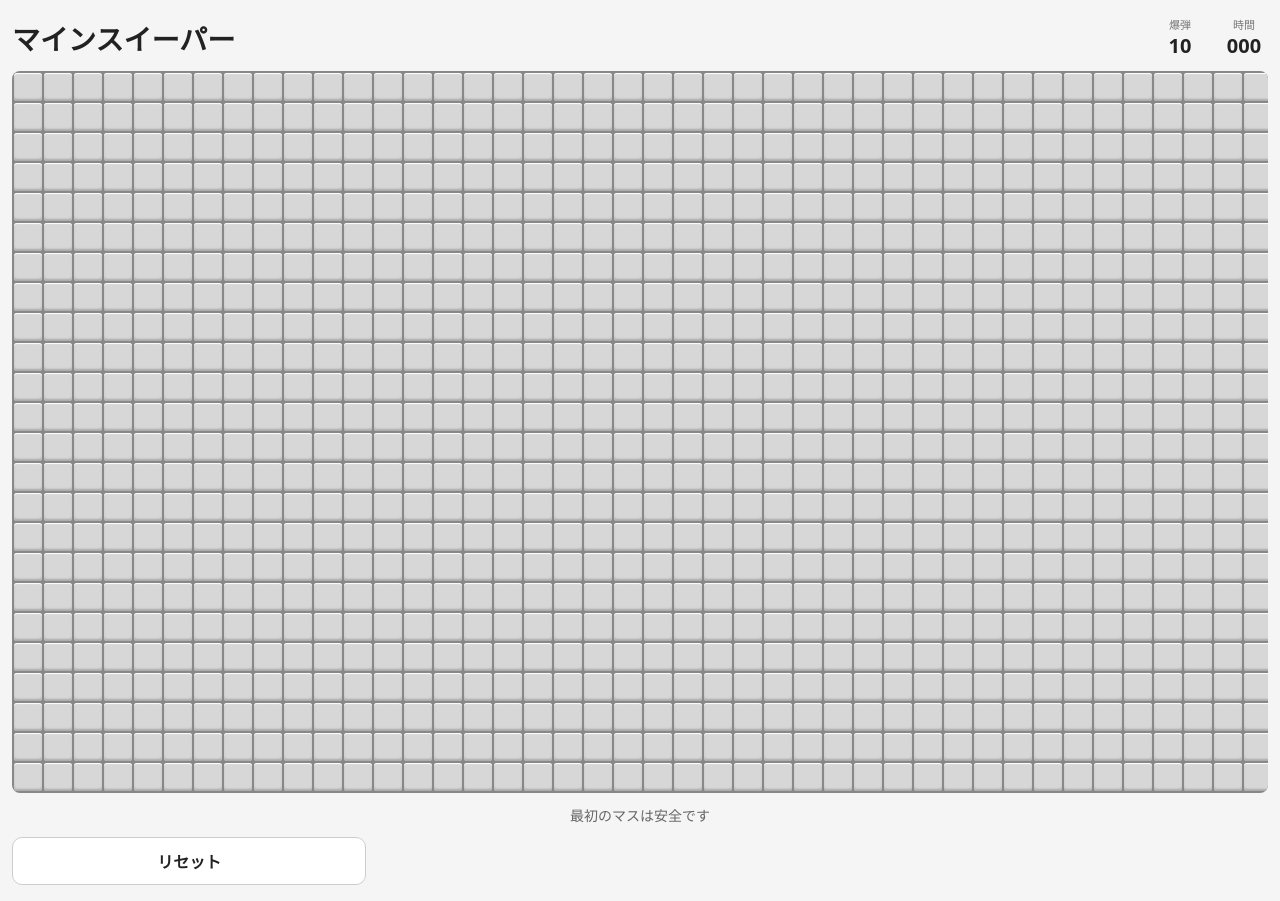
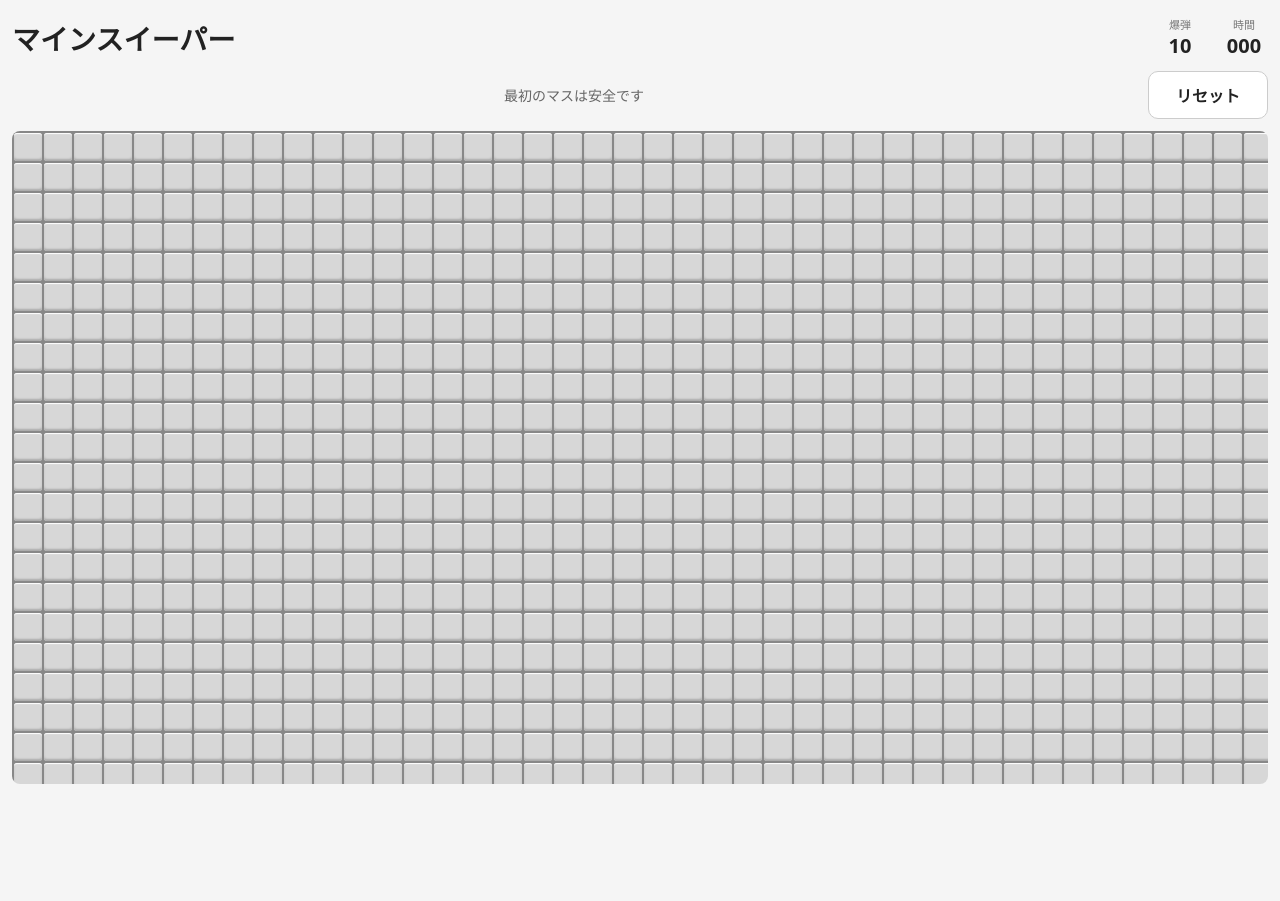
Before and after one commit to noimica/minesweeper-pwa, a React (Vite) app: page / in a window 1280 px wide. After the commit the page ends 800 px from the top, so only its background shows below. Built offline with nearby package versions, Linux system fonts and the light colour scheme.

Commit message:
盤面を画面サイズに

```diff
--- a/src/App.tsx
+++ b/src/App.tsx
@@ -98,6 +98,19 @@ function App() {
           </div>
         </header>
 
+        <div className="toolbar">
+          <div className="message" aria-live="polite">
+            {status === "playing" && firstMove && "最初のマスは安全です"}
+            {status === "playing" && !firstMove && "爆弾を避けてすべての安全なマスを開こう"}
+            {status === "cleared" && "クリアしました"}
+            {status === "gameover" && "ゲームオーバー"}
+          </div>
+
+          <div className="controls">
+            <button onClick={reset}>リセット</button>
+          </div>
+        </div>
+
         <div className="board-scroll">
           <div
             className={`board ${status !== "playing" ? "finished" : ""}`}
@@ -137,17 +150,6 @@ function App() {
             )}
           </div>
         </div>
-
-        <div className="message" aria-live="polite">
-          {status === "playing" && firstMove && "最初のマスは安全です"}
-          {status === "playing" && !firstMove && "爆弾を避けてすべての安全なマスを開こう"}
-          {status === "cleared" && "クリアしました"}
-          {status === "gameover" && "ゲームオーバー"}
-        </div>
-
-        <div className="controls">
-          <button onClick={reset}>リセット</button>
-        </div>
       </section>
     </main>
   );
--- a/src/styles.css
+++ b/src/styles.css
@@ -40,6 +40,10 @@ button {
 .game {
   width: 100%;
   max-width: 100%;
+  height: calc(100svh - 32px);
+  display: flex;
+  flex-direction: column;
+  gap: 12px;
 }
 
 .header {
@@ -47,7 +51,6 @@ button {
   justify-content: space-between;
   align-items: center;
   gap: 16px;
-  margin-bottom: 12px;
 }
 
 h1 {
@@ -76,8 +79,17 @@ h1 {
   font-size: 20px;
 }
 
+.toolbar {
+  display: flex;
+  align-items: center;
+  justify-content: space-between;
+  gap: 12px;
+}
+
 .board-scroll {
   width: 100%;
+  flex: 1 1 auto;
+  min-height: 0;
   overflow: auto;
   border-radius: 8px;
   background: #888;
@@ -160,11 +172,12 @@ h1 {
   text-align: center;
   font-size: 14px;
   color: #666;
+  flex: 1;
 }
 
 .controls {
   display: grid;
-  grid-template-columns: 1fr 1.5fr 1fr;
+  min-width: 120px;
   gap: 8px;
 }
 
```
